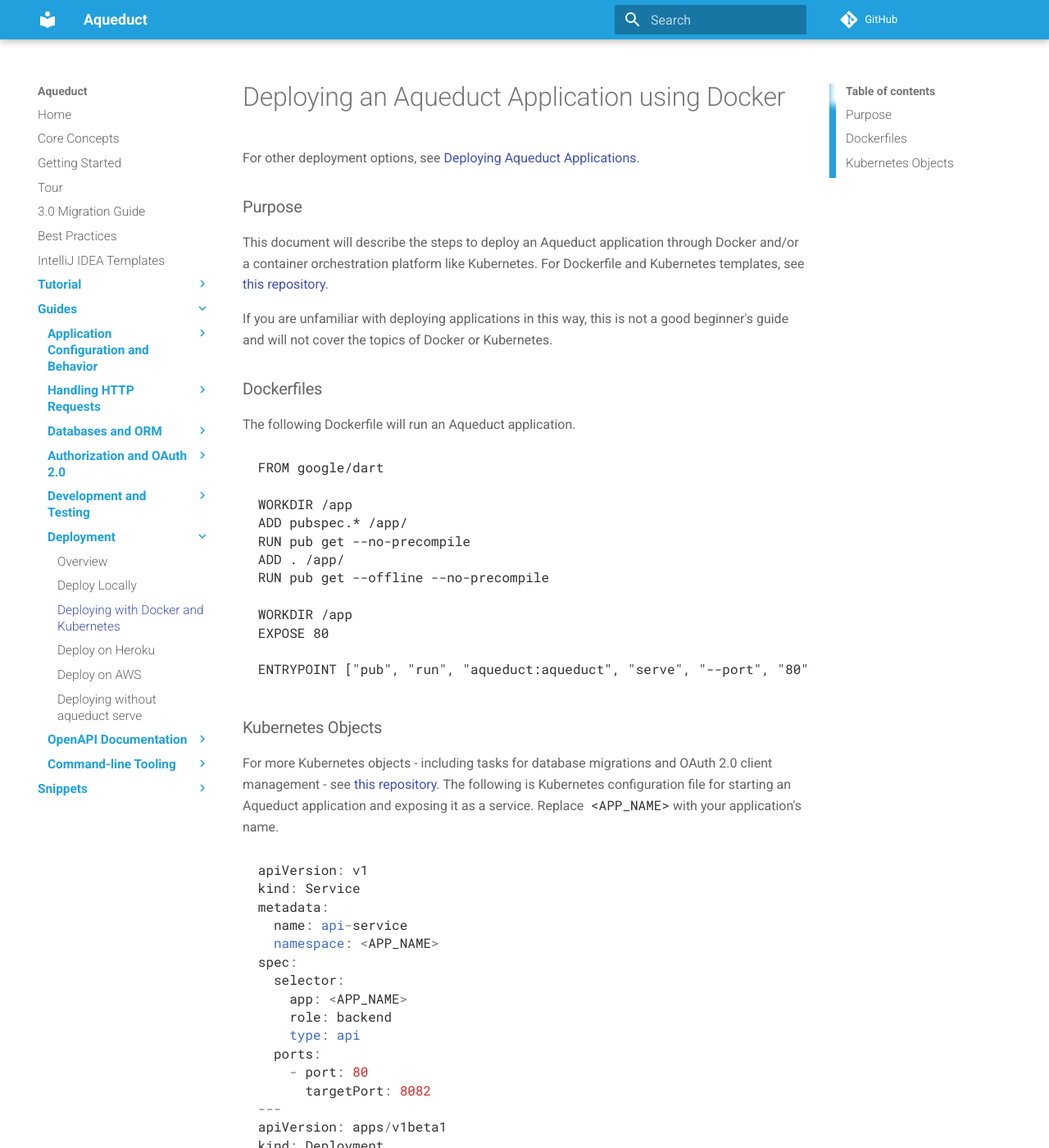
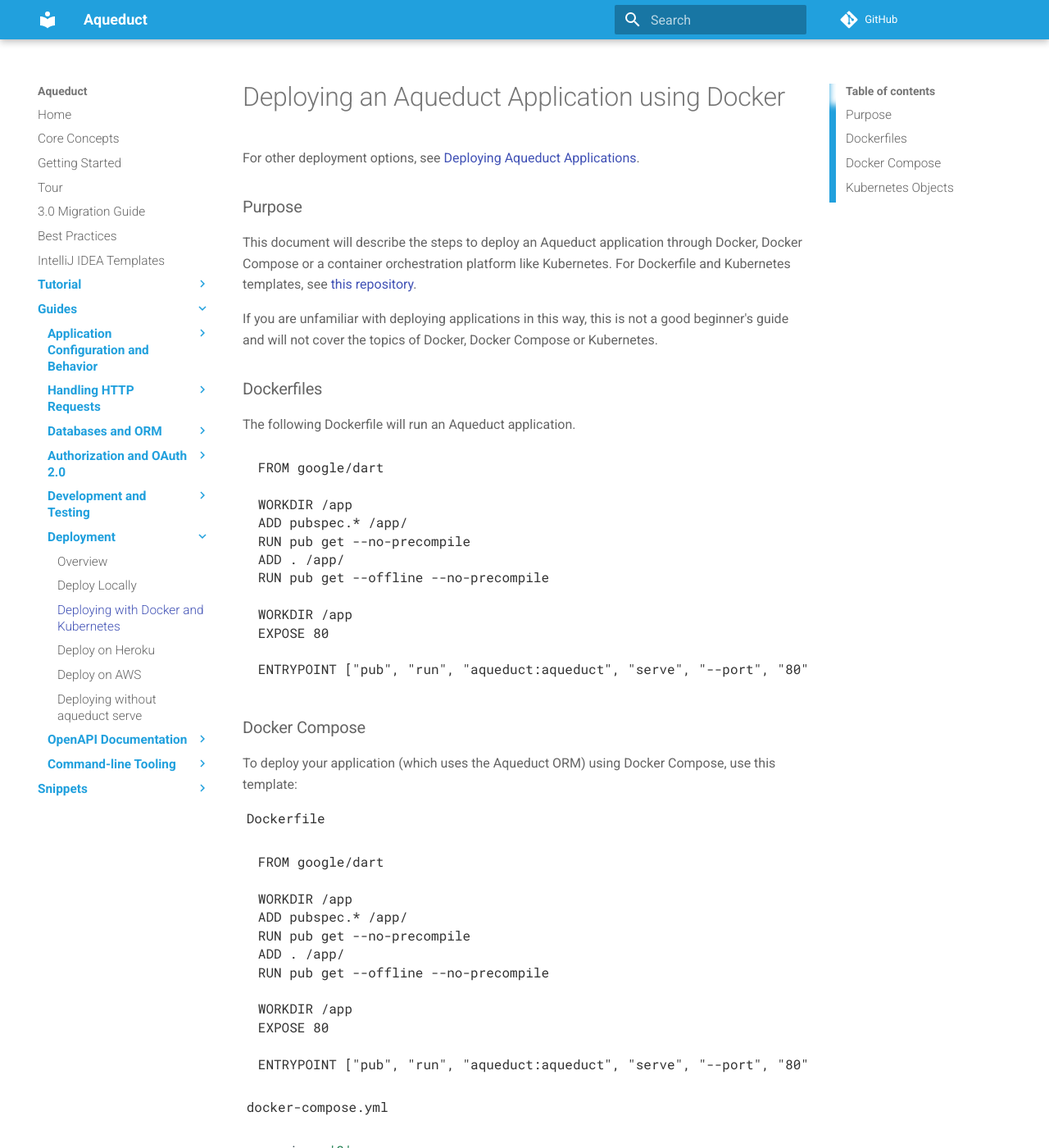
Before and after one commit to stablekernel/aqueduct, an MkDocs documentation site: the page built from source/docs/deploy/deploy_docker.md, in a window 1280 px wide and 1400 px high. Shown: the whole window at 82% size. Built offline with MkDocs 1.6.1 and Material for MkDocs 9.7.7, drawn with Linux system fonts in a browser that asks for light colours; comment, search, counter and statistics services are not loaded; old or Windows-style settings are respelled for this version of MkDocs; some of the changed text lies outside the part shown.

Commit message:
Edited deployment docs with template for docker compose

````diff
--- a/source/docs/deploy/deploy_docker.md
+++ b/source/docs/deploy/deploy_docker.md
@@ -4,9 +4,9 @@
 
 ### Purpose
 
-This document will describe the steps to deploy an Aqueduct application through Docker and/or a container orchestration platform like Kubernetes. For Dockerfile and Kubernetes templates, see [this repository](https://github.com/stablekernel/kubernetes).
+This document will describe the steps to deploy an Aqueduct application through Docker, Docker Compose or a container orchestration platform like Kubernetes. For Dockerfile and Kubernetes templates, see [this repository](https://github.com/stablekernel/kubernetes).
 
-If you are unfamiliar with deploying applications in this way, this is not a good beginner's guide and will not cover the topics of Docker or Kubernetes.
+If you are unfamiliar with deploying applications in this way, this is not a good beginner's guide and will not cover the topics of Docker, Docker Compose or Kubernetes.
 
 ### Dockerfiles
 
@@ -26,6 +26,59 @@
 
 ENTRYPOINT ["pub", "run", "aqueduct:aqueduct", "serve", "--port", "80"]
 ```
+
+### Docker Compose
+
+To deploy your application (which uses the Aqueduct ORM) using Docker Compose, use this template:
+
+`Dockerfile`
+
+```
+FROM google/dart
+
+WORKDIR /app
+ADD pubspec.* /app/
+RUN pub get --no-precompile
+ADD . /app/
+RUN pub get --offline --no-precompile
+
+WORKDIR /app
+EXPOSE 80
+
+ENTRYPOINT ["pub", "run", "aqueduct:aqueduct", "serve", "--port", "80"]
+```
+
+`docker-compose.yml`
+
+```
+version: '3'
+services:
+  my-app:
+    build: .
+    ports:
+    - "80:80"
+
+  db:
+    image: "postgres:11"
+    container_name: "postgres_database"
+    environment:
+      - POSTGRES_PASSWORD=password-from-config-yaml
+      - POSTGRES_USER=user-from-config-yaml
+      - POSTGRES_DB=db-from-config-yaml
+    ports:
+      - "65432:port-from-config-yaml" # If you want to expose the db from the container
+    volumes:
+      - db_data:/var/lib/postgresql/data
+
+volumes:
+  db_data: {}
+
+```
+
+Once the service is up (using `docker-compose up -d`), you can run your database migrations using
+
+`aqueduct db upgrade --connect postgres://user-from-config-yaml:password-from-config-yaml@hostname:65432/db-from-config-yaml`
+
 
 ### Kubernetes Objects
 
````
Also changed, not shown: source/docs/deploy/index.md (+1 -1 lines).
